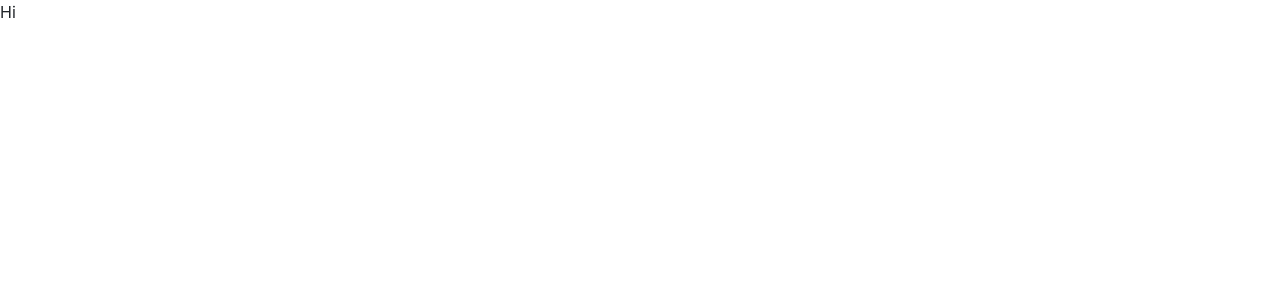
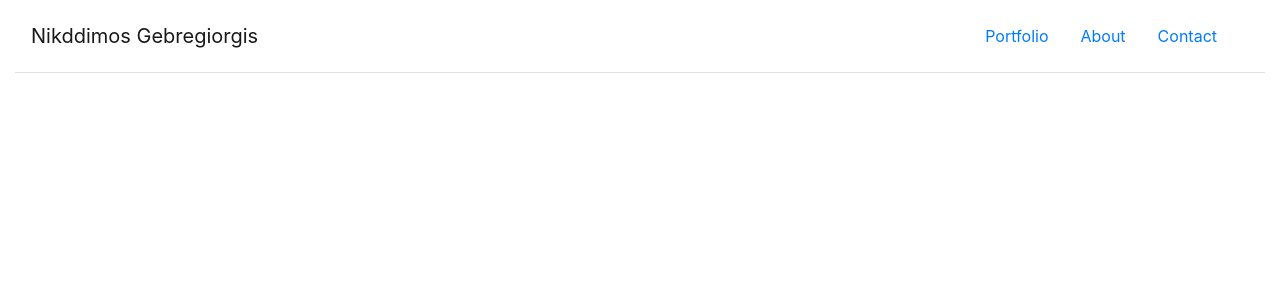
Before and after one commit to Nick-code92/react-portfolio, a React (Create React App) app: page / in a window 1280 px wide. Shown: the top 300 px of the page. Built offline with nearby package versions, Linux system fonts and the light colour scheme.

Commit message:
creating a navbar

```diff
--- a/package.json
+++ b/package.json
@@ -6,8 +6,11 @@
     "@testing-library/jest-dom": "^4.2.4",
     "@testing-library/react": "^9.4.1",
     "@testing-library/user-event": "^7.2.1",
+    "bootstrap": "^4.4.1",
     "react": "^16.13.0",
+    "react-bootstrap": "^1.0.0-beta.17",
     "react-dom": "^16.13.0",
+    "react-router-dom": "^5.1.2",
     "react-scripts": "3.4.0"
   },
   "scripts": {
--- a/src/App.js
+++ b/src/App.js
@@ -1,11 +1,56 @@
 import React from 'react';
+import Container from "react-bootstrap/Container";
+import { BrowserRouter as Router, Route, Link } from "react-router-dom";
+import Navbar from "react-bootstrap/Navbar";
+import Nav from "react-bootstrap/Navbar";
 
-function App() {
-  return (
-    <div className="App">
-      Hi
-    </div>
-  );
-}
+class App extends React.Component {
+
+  constructor(props) {
+    super(props);
+    this.state = {
+      title: `Nikddimos Gebregiorgis`,
+      headerLink: [
+        { title: "Portfolio", path: "/" },
+        { title: "About", path: "/about" },
+        { title: "Contact", path: "/contact" }
+      ],
+      portfolio: {
+        title: "I'm a junior developer",
+        subTitle: "projects that made a difference",
+        text: "Checkout my projects below"
+      },
+      about: {
+        title: "About Me",
+      },
+      contact: {
+        title: "You can contact me anytime",
+      }
+    }
+  }
+
+  render (){
+    return (
+     <Router>
+       <Container className="p-o" fluid={true}>
+         <Navbar className="border-bottom">
+           <Navbar.Brand>Nikddimos Gebregiorgis</Navbar.Brand>
+           <Navbar.Toggle aria-controls="navbar-toggle" />
+           <Navbar.Collapse id="navbar-toggle">
+            <Nav className="ml-auto">
+              <Link className="nav-link" to="/">Portfolio</Link>
+              <Link className="nav-link" to="/about">About</Link>
+              <Link className="nav-link" to="/contact">Contact</Link>
+            </Nav>
+           </Navbar.Collapse>
+         </Navbar>
+
+
+       </Container>
+
+     </Router>
+    );
+  }
+  }
 
 export default App;
--- /dev/null
+++ b/src/components/pages/About.js
@@ -0,0 +1 @@
+import React from "react";
--- a/src/index.js
+++ b/src/index.js
@@ -1,6 +1,8 @@
 import React from 'react';
 import ReactDOM from 'react-dom';
 import App from './App';
+
+import "bootstrap/dist/css/bootstrap.css";
 
 ReactDOM.render(<App />, document.getElementById('root'));
 
```
Also changed, not shown: src/components/pages/Contact.js (added), src/components/pages/Portfolio.js (added), 1 other file (tests, documents, lock files or other folders).
